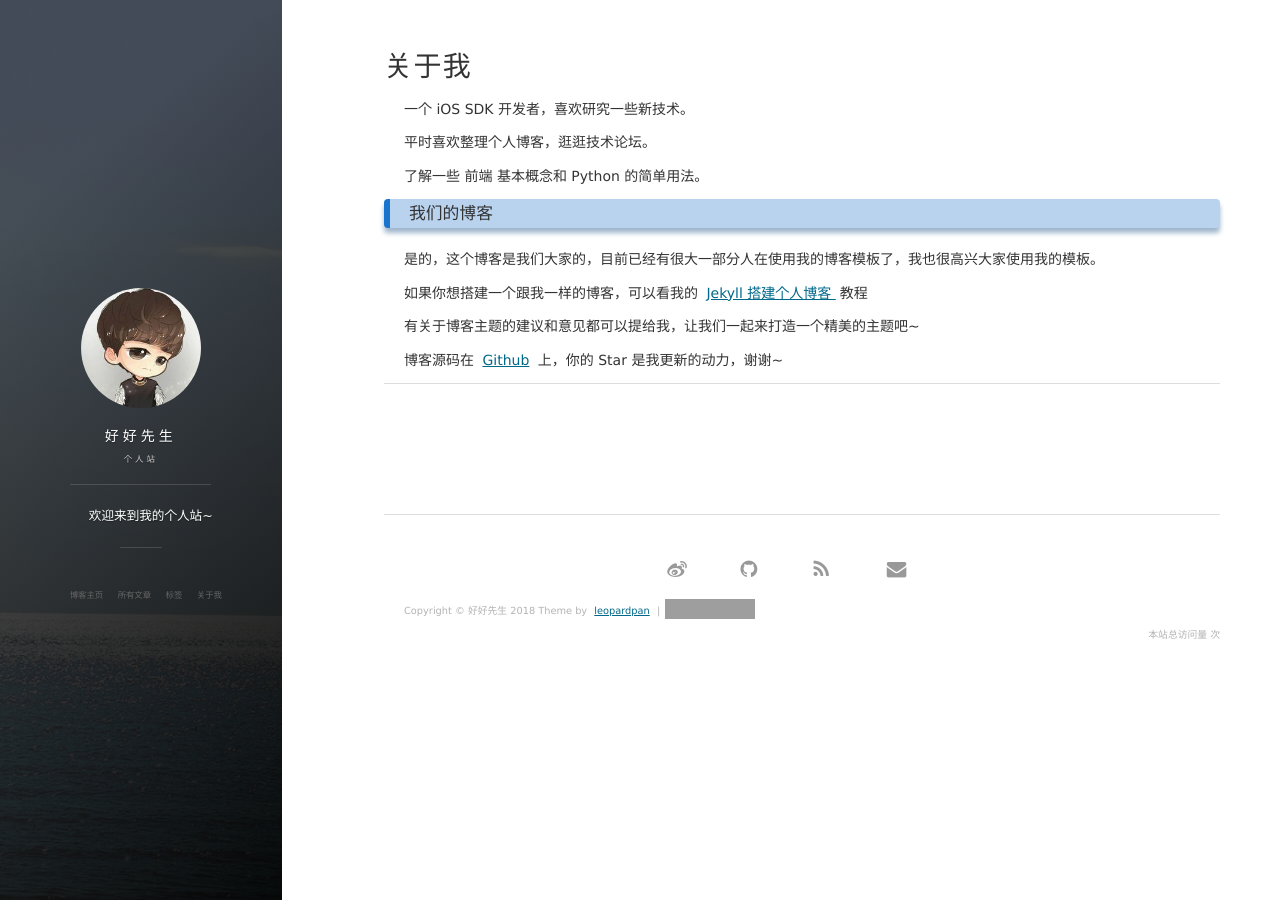
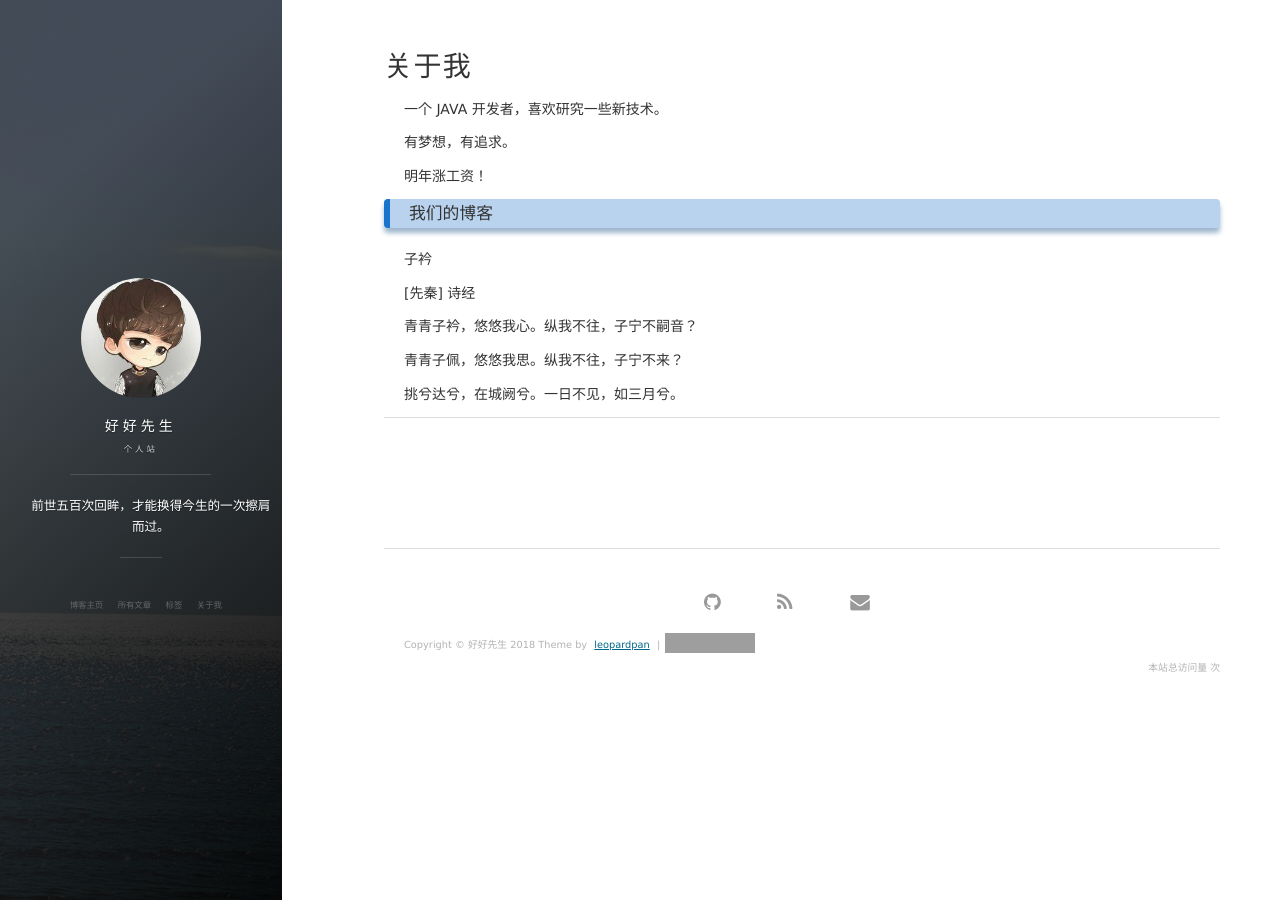
Before and after one commit to sirFive/sirFive.github.io, a Jekyll site: the page built from about.md, in a window 1280 px wide. Built offline with Jekyll 4.4.1, drawn with Linux system fonts in a browser that asks for light colours; nearby versions of some CDN libraries; comment, search, counter and statistics services are not loaded; grey boxes are pictures that could not be loaded.

Commit message:
eddit myprofile

```diff
--- a/_config.yml
+++ b/_config.yml
@@ -1,9 +1,9 @@
 # Basic
 title: 好好先生
 subtitle: 个人站
-description: 欢迎来到我的个人站~
+description: 前世五百次回眸，才能换得今生的一次擦肩而过。
 # 头像里面的标题
-avatarTitle: leopardpan
+avatarTitle: x那位先生x
 # 头像里面的描述
 avatarDesc: JAVA / 机器学习
 url: "https://sirfive.github.io/"
@@ -15,10 +15,10 @@ comment:
 
 # Social
 social:
-    weibo: 5366874726
-    github: leopardpan
+    weibo:
+    github: sirfive
     # twitter:
-    mail: leopardpan@icloud.com
+    mail: 348627749@qq.com
 
 # 百度统计
 # 使用博客模板请去掉或者更换 id
--- a/about.md
+++ b/about.md
@@ -3,11 +3,11 @@ layout: page
 title: 关于我
 ---
 
-一个 iOS SDK 开发者，喜欢研究一些新技术。
+一个 JAVA 开发者，喜欢研究一些新技术。
 <p>
-平时喜欢整理个人博客，逛逛技术论坛。
+有梦想，有追求。
 <p>
-了解一些 前端 基本概念和 Python 的简单用法。
+明年涨工资！
 
 <p>
 
@@ -15,21 +15,17 @@ title: 关于我
 
 <p>
 
-是的，这个博客是我们大家的，目前已经有很大一部分人在使用我的博客模板了，我也很高兴大家使用我的模板。
+<p>
+				子衿
+<p>
+			[先秦] 诗经
+<p>
+青青子衿，悠悠我心。纵我不往，子宁不嗣音？
+<p>
+青青子佩，悠悠我思。纵我不往，子宁不来？
+<p>
+挑兮达兮，在城阙兮。一日不见，如三月兮。
 
-<p>
-
-如果你想搭建一个跟我一样的博客，可以看我的
-<a href="/2016/10/jekyll_tutorials1/"> Jekyll 搭建个人博客 </a>
-教程
-
-<p>
-
-有关于博客主题的建议和意见都可以提给我，让我们一起来打造一个精美的主题吧~
-
-<p>
-
-博客源码在 <a target="_blank" href='https://github.com/leopardpan/leopardpan.github.io/'>Github</a> 上，你的 Star 是我更新的动力，谢谢~
 
 <p>
 
```
Also changed, not shown: _posts/2018-09-20-HEXO搭建个人博客（转载）.md (+2 -2 lines), _posts/jekyll_tutorials2.md (deleted, +0 -40 lines).
